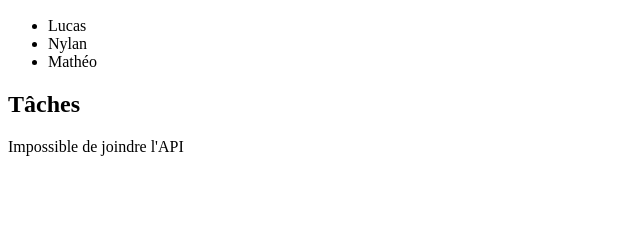
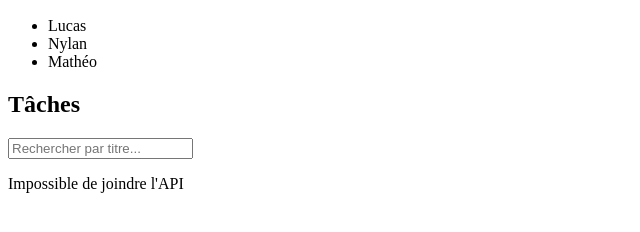
Before and after one commit to BerretMan/tpDevOvs, a plain HTML site: page frontend/public/index.html in a window 1280 px wide. Shown: the part 110-342 px from the top of the page, without its empty margins (0-640 px from the left). Drawn offline with Linux system fonts and the light colour scheme; no server answers.

Commit message:
Ajoute la recherche de tâches par titre (GET /api/tasks?q=) et le champ de recherche

```diff
--- a/frontend/public/index.html
+++ b/frontend/public/index.html
@@ -16,23 +16,42 @@
 	</ul>
 	</nav>
 	<h2>Tâches</h2>
+	<input type="search" id="search" placeholder="Rechercher par titre..." aria-label="Rechercher une tâche">
 	<p id="status">Chargement...</p>
 	<ul id="tasks"></ul>
 	<script>
-	fetch('/api/tasks')
+	const statusEl = document.getElementById('status');
+	const list = document.getElementById('tasks');
+	const searchEl = document.getElementById('search');
+	let timer;
+	let seq = 0;
+
+	function loadTasks(q) {
+		const id = ++seq;
+		const url = q ? '/api/tasks?q=' + encodeURIComponent(q) : '/api/tasks';
+		fetch(url)
 			.then((res) => res.json())
 			.then((tasks) => {
-			const list = document.getElementById('tasks');
+				if (id !== seq) return;
+				list.innerHTML = '';
 				tasks.forEach((t) => {
 					const li = document.createElement('li');
 					li.textContent = t.title;
 					list.appendChild(li);
 				});
-			document.getElementById('status').textContent = '';
+				statusEl.textContent = tasks.length ? '' : 'Aucune tâche trouvée';
 			})
 			.catch(() => {
-			document.getElementById('status').textContent = "Impossible de joindre l'API";
+				if (id !== seq) return;
+				statusEl.textContent = "Impossible de joindre l'API";
 			});
+	}
+
+	searchEl.addEventListener('input', () => {
+		clearTimeout(timer);
+		timer = setTimeout(() => loadTasks(searchEl.value.trim()), 250);
+	});
+	loadTasks('');
 	</script>
 </body>
 </html>
```
Also changed, not shown: backend/server.js (+7 -1 lines). Lines whose indentation alone changed are shown as unchanged.
